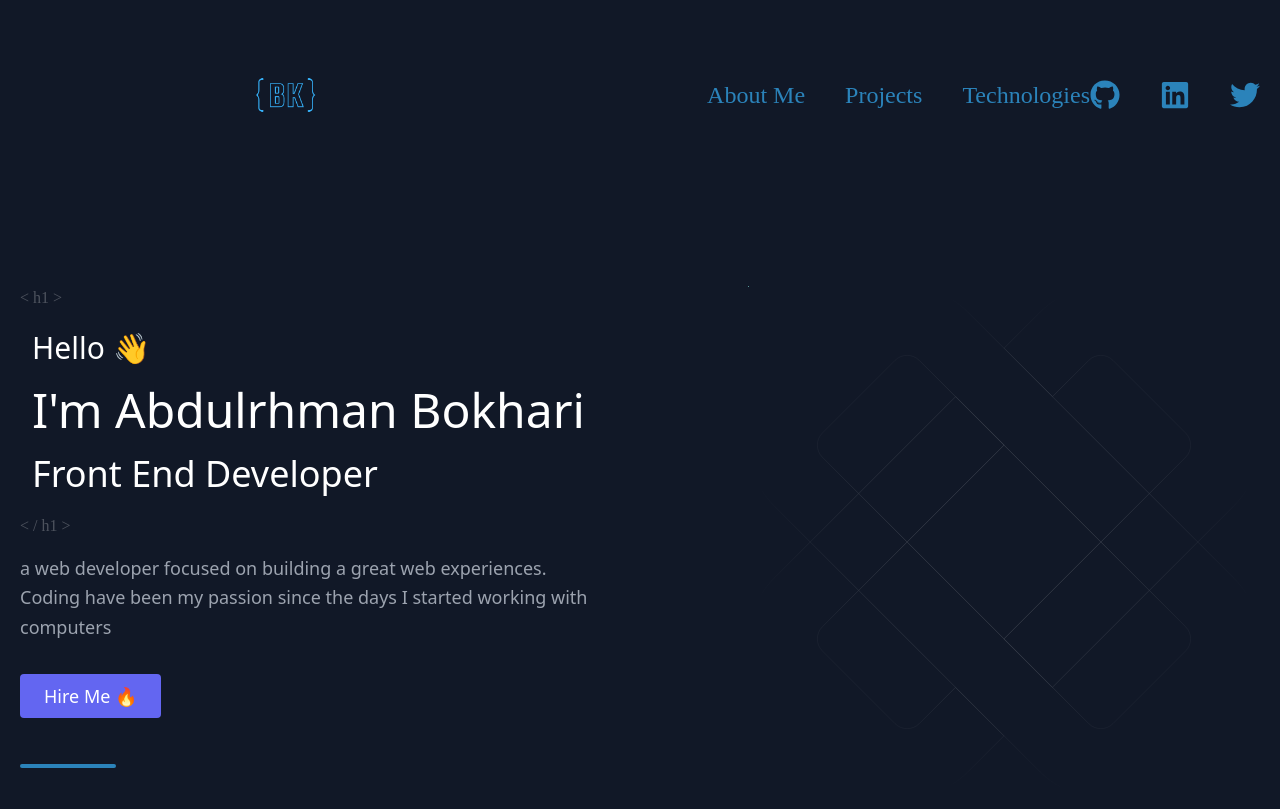
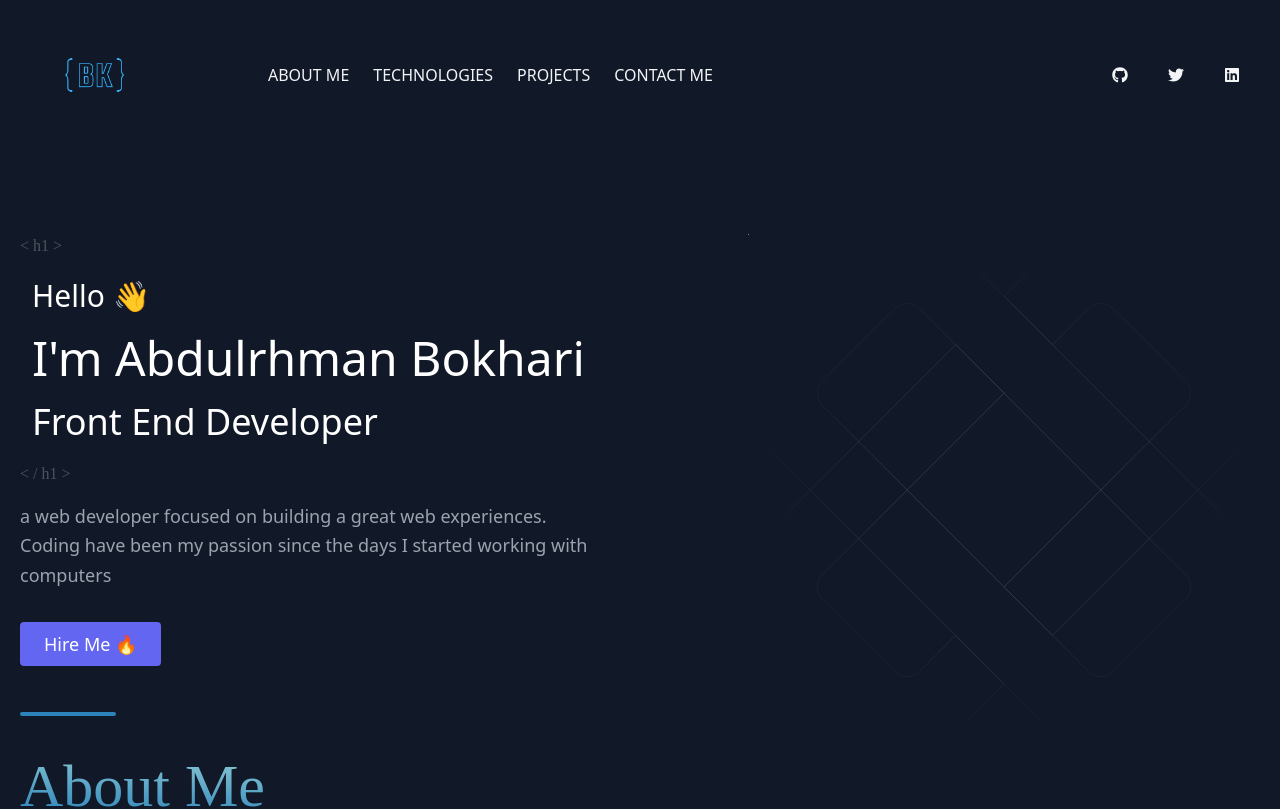
Before and after one commit to a-Bokhari118/portfolio, a Next.js app: page / in a window 1280 px wide. Shown: the top 809 px of the page. Built offline with nearby package versions, Linux system fonts and the light colour scheme.

Commit message:
:hammer: fixed header

```diff
--- a/components/About.js
+++ b/components/About.js
@@ -1,6 +1,6 @@
 const About = () => {
   return (
-    <section>
+    <section id="about">
       <div className="container mx-auto px-5">
         <div className="w-24 h-1 rounded bg-[#2B83BA] mt-[-50px] mb-10"></div>
         <h1 className=" text-4xl md:text-6xl mb-5 font-mainFont  bg-gradient-to-tr from-[#2B83BA] to-green-100 text-transparent bg-clip-text">
--- a/components/ContactMe.js
+++ b/components/ContactMe.js
@@ -30,7 +30,7 @@ const ContactMe = () => {
     e.target.reset();
   };
   return (
-    <section className="text-gray-600 body-font relative">
+    <section className="text-gray-600 body-font relative" id="contact">
       <div className="container px-5 py-12 mx-auto ">
         <div className="flex flex-col text-center w-full mb-12 z-10">
           <h1 className=" text-4xl md:text-6xl mt-5 font-mainFont  bg-gradient-to-tr from-[#2B83BA] to-green-100 text-transparent bg-clip-text">
--- a/components/Header.js
+++ b/components/Header.js
@@ -1,64 +1,71 @@
 import Link from 'next/link';
-import { FaGithub, FaTwitter } from 'react-icons/fa';
-import { FaLinkedin } from 'react-icons/fa';
-import { FaTwitch } from 'react-icons/fa';
+import Image from 'next/image';
+import { FaGithub, FaTwitter, FaLinkedin } from 'react-icons/fa';
+
 const Header = () => {
   return (
-    <div className="container mx-auto flex flex-wrap p-5 flex-col md:flex-row items-center">
-      <div className="flex lg:w-2/5 flex-wrap items-center text-base md:ml-auto">
+    <header className="bg-gray-900 text-gray-100  w-full -mt-5">
+      <div className="container mx-auto flex flex-wrap p-5 flex-col md:flex-row items-center ">
         <Link href="/">
-          <a>
-            <img src="/BK.png" alt="BK" width="150px" height="100px" />
+          <a className="flex md:w-1/5 title-font font-medium items-center md:justify-start mb-4 md:mb-0">
+            <Image src="/BK.png" width={150} height={150} alt="logo" />
+          </a>
+        </Link>
+        <nav className="flex flex-wrap md:w-4/5 items-center justify-center text-base md:ml-auto mx-auto">
+          <div className="flex mt-[-20px] md:mt-0 flex-wrap justify-center">
+            <Link href="#about">
+              <a className="cursor-pointer uppercase hover:text-[#2B83BA]  hover:scale-105 transform transition-all duration-200  hover:mx-1">
+                About Me
+              </a>
+            </Link>
+            <Link href="#technology">
+              <a className="pl-2 lg:pl-6 cursor-pointer uppercase hover:text-[#2B83BA] hover:scale-105 transform transition-all duration-200  hover:mx-1 ">
+                Technologies
+              </a>
+            </Link>
+            <Link href="#projects">
+              <a className="pl-2 lg:pl-6 cursor-pointer uppercase hover:text-[#2B83BA] hover:scale-105 transform transition-all duration-200  hover:mx-1 ">
+                Projects
+              </a>
+            </Link>
+            <Link href="#contact">
+              <a className="pl-2 lg:pl-6 cursor-pointer uppercase hover:text-[#2B83BA] hover:scale-105 transform transition-all duration-200  hover:mx-1">
+                Contact Me
               </a>
             </Link>
           </div>
-      <nav className="flex justify-between items-center h-20">
-        <div>
-          <ul className="flex justify-between items-center space-x-10 font-mainFont text-main-primary md:text-2xl flex-wrap">
-            <li>About Me</li>
-            <li>Projects</li>
-            <li>Technologies</li>
-          </ul>
-        </div>
-        <div>
-          <ul className="flex justify-between items-center space-x-10 font-mainFont text-main-primary flex-wrap">
+          <div className="md:ml-auto flex mt-5 mb-3 md:mb-0 md:mt-0">
             <Link href="https://github.com/a-Bokhari118">
               <a
+                className="mx-5 cursor-pointer uppercase hover:text-[#2B83BA] hover:scale-125 transform transition-all duration-200"
                 target="_blank"
                 rel="noreferrer"
-                className="hover:scale-150 transform transition-all duration-200 text-xl md:text-2xl lg:text-3xl"
               >
-                <li>
                 <FaGithub />
-                </li>
+              </a>
+            </Link>
+            <Link href="https://twitter.com/A_bokhari_">
+              <a
+                className="mx-5 cursor-pointer uppercase hover:text-[#2B83BA] hover:scale-125 transform transition-all duration-200"
+                target="_blank"
+                rel="noreferrer"
+              >
+                <FaTwitter />
               </a>
             </Link>
             <Link href="https://www.linkedin.com/in/abdullrhman-bokhari23/">
               <a
+                className="mx-5 cursor-pointer uppercase hover:text-[#2B83BA] hover:scale-125 transform transition-all duration-200"
                 target="_blank"
                 rel="noreferrer"
-                className="hover:scale-150 transform transition-all duration-200 text-xl md:text-2xl lg:text-3xl"
               >
-                <li>
                 <FaLinkedin />
-                </li>
               </a>
             </Link>
-            <Link href="https://twitter.com/A_bokhari_">
-              <a
-                target="_blank"
-                rel="noreferrer"
-                className="hover:scale-150 transform transition-all duration-200 text-xl md:text-2xl lg:text-3xl"
-              >
-                <li>
-                  <FaTwitter />
-                </li>
-              </a>
-            </Link>
-          </ul>
           </div>
         </nav>
       </div>
+    </header>
   );
 };
 
--- a/components/Hero.js
+++ b/components/Hero.js
@@ -2,7 +2,7 @@ import BackgroundAnimation from './BackgroundAnimation';
 
 const Hero = () => {
   return (
-    <section className="body-font ">
+    <section className="body-font -mt-8">
       <div className="container mx-auto flex px-5 md:py-24 py-16 md:flex-row flex-col items-center relative">
         <div className="lg:flex-grow md:full lg:pr-24  flex flex-col md:items-start md:text-left mb-16 md:mb-0 items-start  z-10">
           <div className=" mb-4 font-medium text-white space-y-5">
--- a/components/Projects.js
+++ b/components/Projects.js
@@ -35,7 +35,7 @@ const Projects = () => {
     },
   ];
   return (
-    <div className="container mx-auto px-5 py-10">
+    <div className="container mx-auto px-5 py-10" id="projects">
       <div className="w-24 h-1 rounded bg-[#2B83BA] mt-[-50px] mb-10"></div>
       <h1 className=" text-4xl md:text-6xl mb-20 font-mainFont  bg-gradient-to-tr from-[#2B83BA] to-green-100 text-transparent bg-clip-text">
         Projects
--- a/components/Tech.js
+++ b/components/Tech.js
@@ -2,7 +2,7 @@ import BackgroundAnimation from './BackgroundAnimation';
 
 const Tech = () => {
   return (
-    <section className="relative">
+    <section className="relative" id="technology">
       <div className="container mx-auto px-5 relative">
         <div className="w-24 h-1 rounded bg-[#2B83BA]  mb-10"></div>
         <h1 className="text-4xl md:text-6xl font-mainFont  bg-gradient-to-tr from-[#2B83BA] to-green-100 text-transparent bg-clip-text">
--- a/styles/globals.css
+++ b/styles/globals.css
@@ -16,3 +16,8 @@
 .layer1 {
   background-image: url('/wave.svg');
 }
+
+html,
+body {
+  scroll-behavior: smooth;
+}
```
Lines whose indentation alone changed are shown as unchanged.
